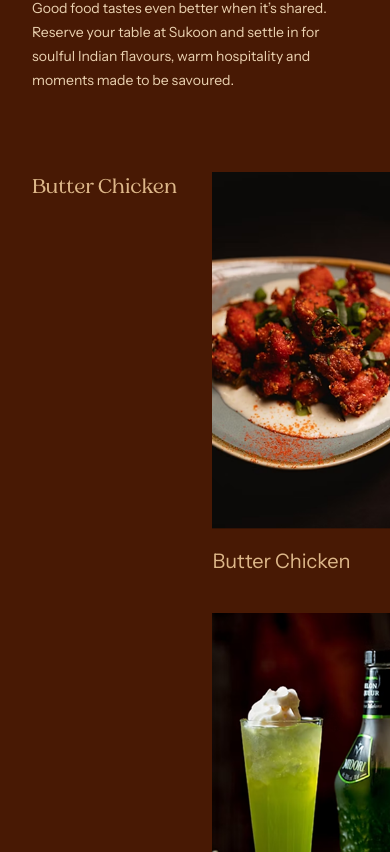
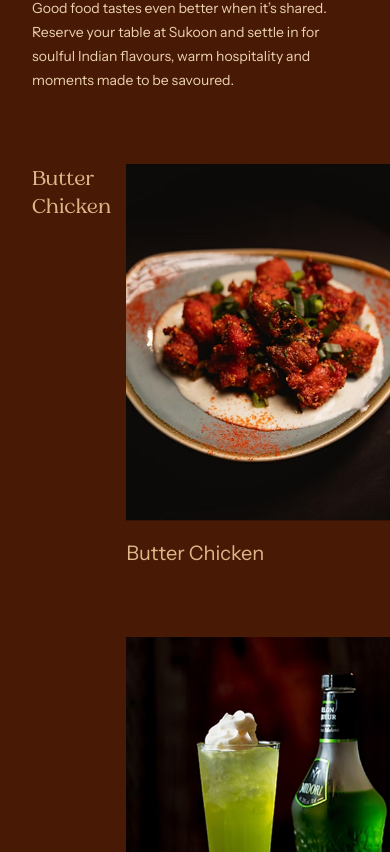
Before and after one commit to Studio-Corelands-Main/sukoon, a Next.js app: page / in a window 390 px wide. Shown: the part 4952-5804 px from the top of the page. Built offline with nearby package versions, Linux system fonts and the light colour scheme.

Commit message:
fix: adjust layout and spacing in TasteOfSukoon component for improved responsiveness

```diff
--- a/src/app/home/components/TasteOfSorrel.tsx
+++ b/src/app/home/components/TasteOfSorrel.tsx
@@ -281,10 +281,10 @@ export function TasteOfSukoon() {
       </div>
 
       {/* Body */}
-      <div className="container-px flex items-start gap-8 pt-10">
+      <div className="container-px flex items-start lg:gap-8 gap-3">
         {/* LEFT: sticky */}
-        <div className="sticky top-(--dish-header-h) z-10 w-1/2 self-start pl-8 md:pl-0">
-          <div className="flex flex-col justify-start lg:w-1/2">
+        <div className="sticky top-(--dish-header-h) z-10 w-[30%] lg:w-1/2 self-start pl-8 pt-8 lg:pl-0 lg:pt-0">
+          <div className="flex flex-col justify-start ">
             <H2
               key={activeDish}
               className="text-[#DDB789] animate-in fade-in duration-300"
@@ -310,13 +310,13 @@ export function TasteOfSukoon() {
         </div>
 
         {/* RIGHT: stacking cards */}
-        <div ref={columnRef} className="w-1/2 min-w-0">
+        <div ref={columnRef} className="w-[70%] lg:w-1/2 min-w-0">
           {dishes.map((dish, index) => (
             <div
               key={dish.name}
               ref={setDishRef(dish.name)}
               data-dish-name={dish.name}
-              className="sticky top-(--dish-header-h) lg:top-(--dish-header-h) bg-[#481904] pb-10"
+              className="sticky top-(--dish-header-h) bg-[#481904] pt-8 pb-10 lg:pt-0"
               style={{ zIndex: 20 + index }}
             >
               <img
```
